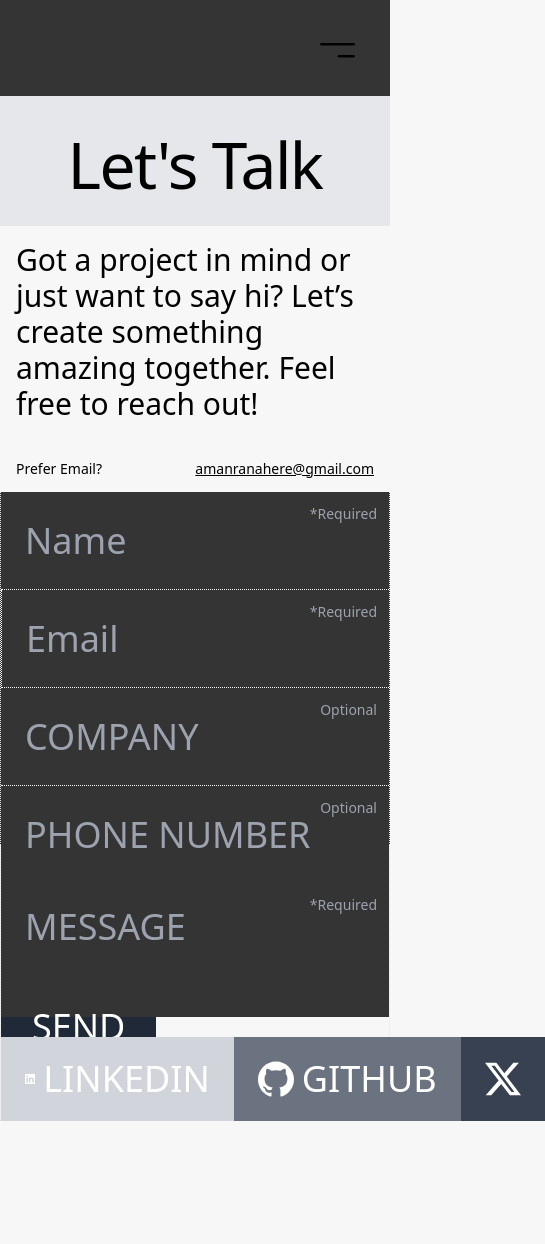
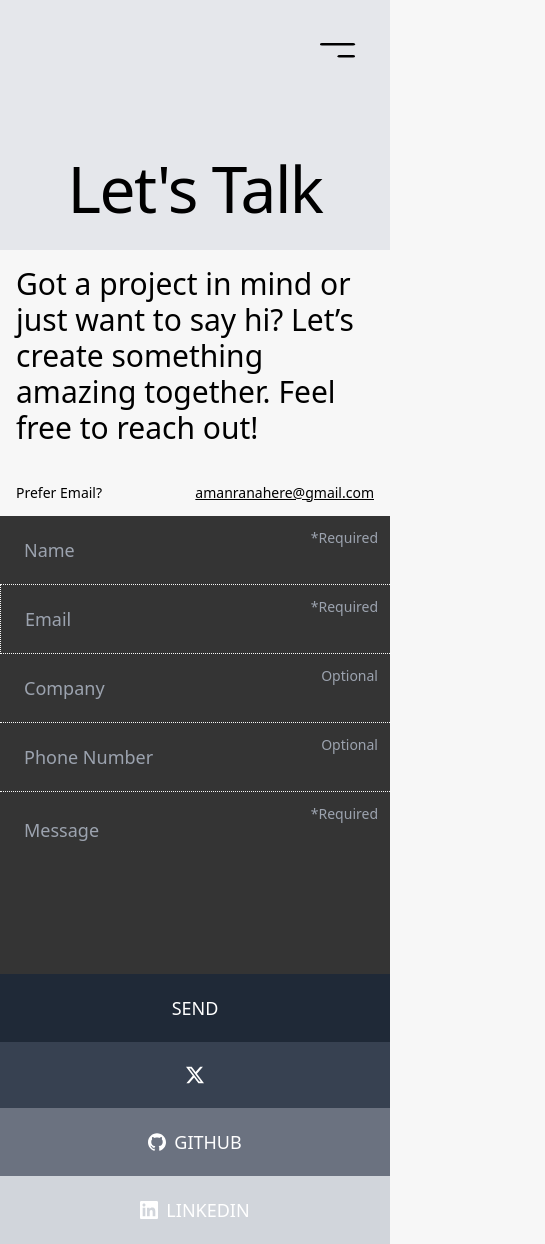
Before and after one commit to amanranahere/Portfolio, a React (Vite) app: page /contact in a window 390 px wide. Shown: the whole page, 545 px wide, since content can reach past the window. Before the commit the page ends 1121 px from the top, so only its background shows below. Built offline with nearby package versions, Linux system fonts and the light colour scheme.

Commit message:
fix contact page for mobile and add loading animation

```diff
--- a/src/components/Contact/ContactForm.jsx
+++ b/src/components/Contact/ContactForm.jsx
@@ -3,6 +3,9 @@ import emailjs from "@emailjs/browser";
 import { SiLinkedin, SiGithub, SiX } from "react-icons/si";
 
 export default function ContactForm() {
+  const [status, setStatus] = useState("");
+  const [loading, setLoading] = useState(false);
+
   const [formData, setFormData] = useState({
     name: "",
     email: "",
@@ -10,7 +13,6 @@ export default function ContactForm() {
     company: "",
     phone: "",
   });
-  const [status, setStatus] = useState("");
 
   const handleChange = (e) => {
     setFormData({ ...formData, [e.target.name]: e.target.value });
@@ -18,6 +20,7 @@ export default function ContactForm() {
 
   const handleSubmit = (e) => {
     e.preventDefault();
+    setLoading(true);
 
     emailjs
       .send(
@@ -38,6 +41,9 @@ export default function ContactForm() {
       })
       .catch(() => {
         setStatus("Failed to send message.");
+      })
+      .finally(() => {
+        setLoading(false);
       });
   };
 
@@ -45,7 +51,7 @@ export default function ContactForm() {
     <div className="contact-form h-full flex justify-center items-center">
       <form
         onSubmit={handleSubmit}
-        className="w-full h-full flex flex-col border-x border-dotted flex-grow"
+        className="w-full h-full flex flex-col flex-grow"
       >
         <div className="flex flex-col md:flex-row">
           <div className="w-full relative">
@@ -56,7 +62,7 @@ export default function ContactForm() {
               value={formData.name}
               onChange={handleChange}
               required
-              className="w-full p-6 text-4xl leading-5 bg-[#343434] hover:bg-[#3f3f3f] focus:bg-[#3f3f3f] text-[#f7f7f7] outline-none border-b md:border-r border-dotted border-[#f7f7f7] transition-colors duration-500"
+              className="w-full p-6 text-lg md:text-2xl lg:text-4xl leading-5 bg-[#343434] hover:bg-[#3f3f3f] focus:bg-[#3f3f3f] text-[#f7f7f7] outline-none border-b md:border-r border-dotted border-[#f7f7f7] transition-colors duration-500"
             />
             <span className="absolute top-3 right-3 text-sm text-gray-400">
               *Required
@@ -71,7 +77,7 @@ export default function ContactForm() {
               value={formData.email}
               onChange={handleChange}
               required
-              className="w-full p-6 text-4xl leading-5 bg-[#343434] hover:bg-[#3f3f3f] focus:bg-[#3f3f3f] text-[#f7f7f7] outline-none border-b border-l lg:border-l-0  border-dotted border-[#f7f7f7] focus:border-[#f7f7f7] transition duration-500"
+              className="w-full p-6 text-lg md:text-2xl lg:text-4xl leading-5 bg-[#343434] hover:bg-[#3f3f3f] focus:bg-[#3f3f3f] text-[#f7f7f7] outline-none border-b border-l md:border-l-0  border-dotted border-[#f7f7f7] focus:border-[#f7f7f7] transition duration-500"
             />
             <span className="absolute top-3 right-3 text-sm text-gray-400">
               *Required
@@ -84,10 +90,10 @@ export default function ContactForm() {
             <input
               type="text"
               name="company"
-              placeholder="COMPANY"
+              placeholder="Company"
               value={formData.company}
               onChange={handleChange}
-              className="w-full p-6 text-4xl leading-5 bg-[#343434] hover:bg-[#3f3f3f] focus:bg-[#3f3f3f] text-[#f7f7f7] outline-none border-b md:border-r border-dotted border-[#f7f7f7] focus:border-[#f7f7f7] transition duration-500"
+              className="w-full p-6 text-lg md:text-2xl lg:text-4xl leading-5 bg-[#343434] hover:bg-[#3f3f3f] focus:bg-[#3f3f3f] text-[#f7f7f7] outline-none border-b md:border-r border-dotted border-[#f7f7f7] focus:border-[#f7f7f7] transition duration-500"
             />
             <span className="absolute top-3 right-3 text-sm text-gray-400">
               Optional
@@ -98,10 +104,10 @@ export default function ContactForm() {
             <input
               type="tel"
               name="phone"
-              placeholder="PHONE NUMBER"
+              placeholder="Phone Number"
               value={formData.phone}
               onChange={handleChange}
-              className="w-full p-6 text-4xl leading-5 bg-[#343434] hover:bg-[#3f3f3f] focus:bg-[#3f3f3f] text-[#f7f7f7] outline-none md:border-b border-dotted border-[#f7f7f7] focus:border-[#f7f7f7] transition duration-500"
+              className="w-full p-6 text-lg md:text-2xl lg:text-4xl leading-5 bg-[#343434] hover:bg-[#3f3f3f] focus:bg-[#3f3f3f] text-[#f7f7f7] outline-none border-b border-dotted border-[#f7f7f7] focus:border-[#f7f7f7] transition duration-500"
             />
             <span className="absolute top-3 right-3 text-sm text-gray-400">
               Optional
@@ -112,32 +118,44 @@ export default function ContactForm() {
         <div className="w-full h-full relative">
           <textarea
             name="message"
-            placeholder="MESSAGE"
+            placeholder="Message"
             value={formData.message}
             onChange={handleChange}
             required
             rows="2"
-            className="flex-grow w-full h-full p-6 text-4xl bg-[#343434] hover:bg-[#3f3f3f] focus:bg-[#3f3f3f] text-[#f7f7f7] outline-none border-dotted border-[#f7f7f7] transition-colors duration-500 resize-none"
+            className="flex-grow w-full pb-24 lg:pb-0 h-full p-6 text-lg md:text-2xl lg:text-4xl bg-[#343434] hover:bg-[#3f3f3f] focus:bg-[#3f3f3f] text-[#f7f7f7] outline-none  transition-colors duration-500 resize-none"
           ></textarea>
           <span className="absolute top-3 right-3 text-sm text-gray-400">
             *Required
           </span>
         </div>
 
-        <div className="w-full flex flex-col md:flex-row-reverse text-4xl leading-5">
+        <div className="w-full flex flex-col md:flex-row-reverse text-lg md:text-2xl lg:text-4xl leading-5">
           <button
             type="submit"
-            className="w-[40%] flex justify-center items-center bg-gray-800 text-white
-               hover:bg-gray-700 active:bg-gray-600 relative button-glow"
+            className="w-full h-full p-6 md:w-[40%] flex justify-center items-center bg-gray-800 text-white
+            hover:bg-gray-600 active:bg-gray-600 relative button-glow"
             style={{ animationDelay: "0.8s" }}
           >
-            <span> SEND </span>
+            {loading ? (
+              <span className="flex items-center">
+                Sending
+                <span className="loading-dots">
+                  <span>.</span>
+                  <span>.</span>
+                  <span>.</span>
+                </span>
+              </span>
+            ) : (
+              "SEND"
+            )}
+
             <div className="absolute -top-8 text-lg text-white">
               {status && <p>{status}</p>}
             </div>
           </button>
 
-          <div className="w-[60%] flex justify-evenly">
+          <div className=" md:w-[60%] flex flex-col-reverse md:flex-row justify-evenly">
             <a
               href=""
               target="_blank"
--- a/src/index.css
+++ b/src/index.css
@@ -104,3 +104,40 @@ body {
 }
 
 /* project list highlight - end */
+
+/* loading dots - start */
+
+@keyframes dot-flash {
+  0% {
+    opacity: 0;
+  }
+  20% {
+    opacity: 1;
+  }
+  40% {
+    opacity: 1;
+  }
+  60% {
+    opacity: 0;
+  }
+  100% {
+    opacity: 0;
+  }
+}
+
+.loading-dots span {
+  display: inline-block;
+  animation: dot-flash 1.5s infinite ease-in-out;
+}
+
+.loading-dots span:nth-child(1) {
+  animation-delay: 0s;
+}
+.loading-dots span:nth-child(2) {
+  animation-delay: 0.2s;
+}
+.loading-dots span:nth-child(3) {
+  animation-delay: 0.4s;
+}
+
+/* loading dots - end */
--- a/src/pages/Contact.jsx
+++ b/src/pages/Contact.jsx
@@ -4,14 +4,14 @@ import ContactForm from "../components/Contact/ContactForm.jsx";
 
 function Contact() {
   return (
-    <div className="pt-24 lg:pt-0 bg-[#343434] h-screen flex flex-col">
+    <div className="lg:pt-0 bg-[#343434] h-screen flex flex-col">
       <div className="flex flex-col lg:flex-row">
-        <div className="p-8 pt-10 bg-gray-200 text-[4rem] md:text-[15vw] leading-[0.9] tracking-tight font-medium whitespace-nowrap flex justify-center items-center select-none">
+        <div className="p-8 pt-40 md:pt-52 lg:pt-10 bg-gray-200 text-[4rem] md:text-[15vw] leading-[0.9] tracking-tight font-medium whitespace-nowrap flex justify-center items-center select-none">
           Let's Talk
         </div>
 
         <div className="bg-[#f7f7f7] flex flex-col justify-between p-4 gap-10 lg:gap-0">
-          <div className="text-3xl md:pr-32 select-none">
+          <div className="text-3xl md:text-center lg:text-left lg:pr-32 select-none">
             Got a project in mind or just want to say hi? Let’s create something
             amazing together. Feel free to reach out!
           </div>
```
